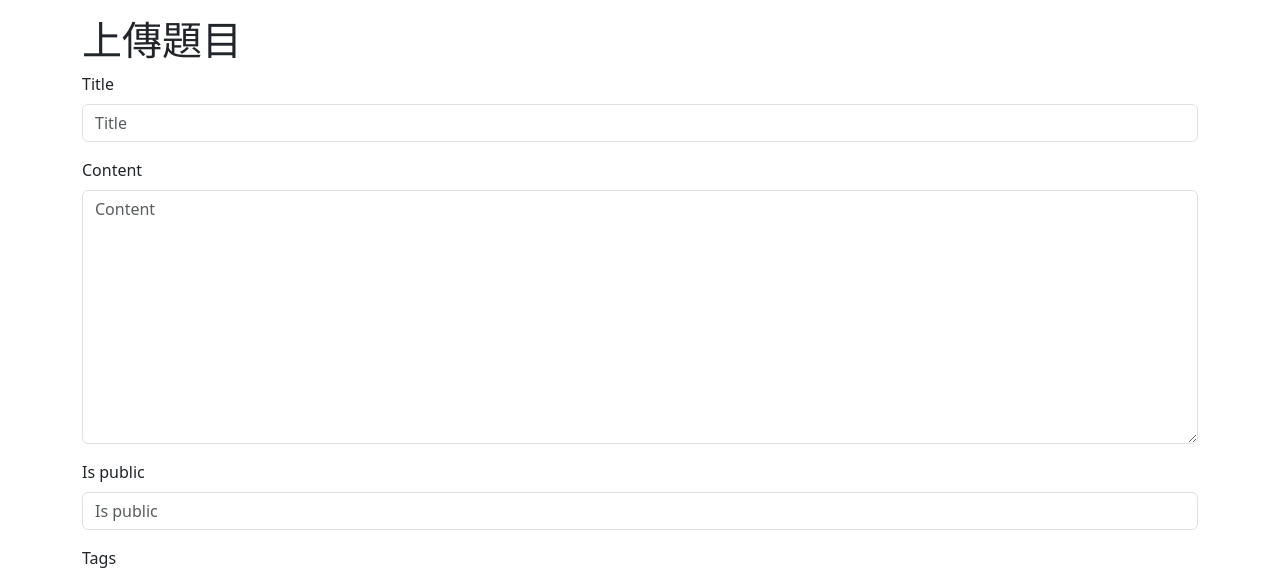
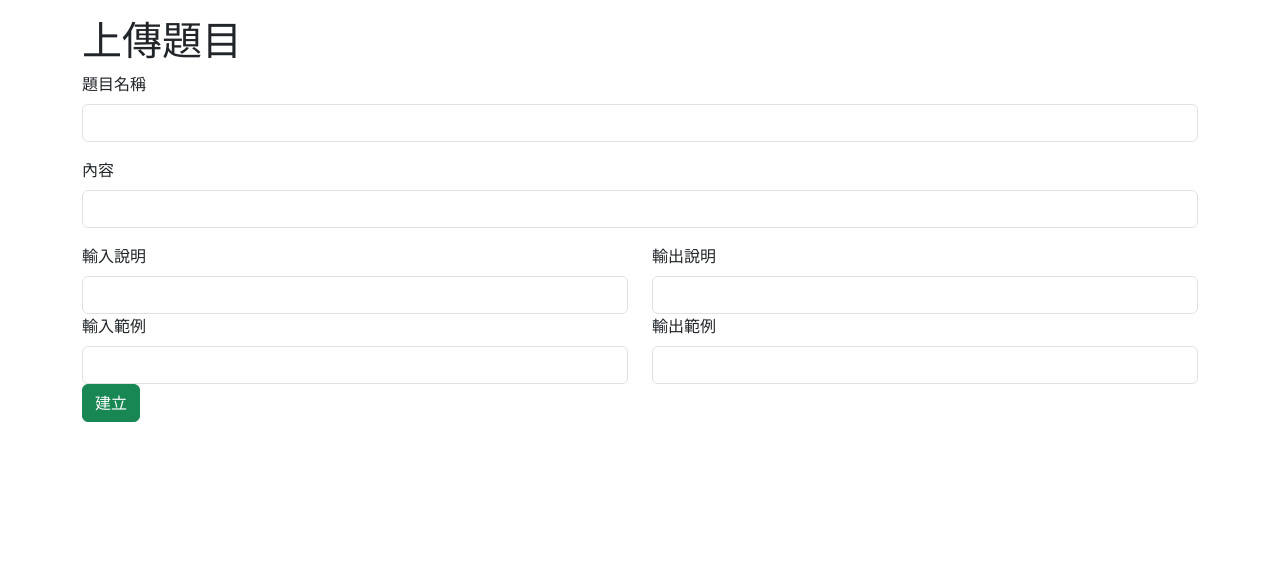
Before and after one commit to 10856045/112505_MFAI, a Django app: page /post-create/ in a window 1280 px wide. Shown: the part 56-634 px from the top of the page. Run offline with Django 4.2, Linux system fonts and the light colour scheme; data that the repository does not hold is empty; some libraries are stand-ins or nearby versions.

Commit message:
上傳題目

```diff
--- /dev/null
+++ b/first/templates/_post_form_topic.html
@@ -0,0 +1,45 @@
+{% load django_bootstrap5 %}
+
+<form enctype="multipart/form-data" action="" method="POST">
+  {% csrf_token %}
+
+  <form>
+    <div class="mb-3">
+      <label for="exampleInputEmail1" class="form-label">題目名稱</label>
+      <input type="name" class="form-control" id="exampleInputEmail1" aria-describedby="emailHelp">
+    </div>
+
+    <div class="mb-3">
+      <label for="exampleInputPassword1" class="form-label">內容</label>
+      <input type="password" class="form-control" id="exampleInputPassword1">
+    </div>
+
+    <div class="row">
+      <div class="col">
+        <label for="exampleInputPassword1" class="form-label">輸入說明</label>
+        <input type="text" class="form-control" aria-label="First name">
+      </div>
+      <div class="col">
+        <label for="exampleInputPassword1" class="form-label">輸出說明</label>
+        <input type="text" class="form-control" aria-label="Last name">
+      </div>
+    </div>
+
+    <div class="row">
+      <div class="col">
+        <label for="exampleInputPassword1" class="form-label">輸入範例</label>
+        <input type="text" class="form-control" aria-label="First name">
+      </div>
+      <div class="col">
+        <label for="exampleInputPassword1" class="form-label">輸出範例</label>
+        <input type="text" class="form-control" aria-label="Last name">
+      </div>
+    </div>
+
+
+  </form>
+
+
+    {% bootstrap_button button_type="submit" content=submit_text button_class="btn-success" %}
+
+</form>
--- a/first/templates/post_create.html
+++ b/first/templates/post_create.html
@@ -2,5 +2,5 @@
 
 {% block body %}
   <h1>上傳題目</h1>
-  {% include '_post_form.html' with submit_text='建立' %}
+  {% include '_post_form_topic.html' with submit_text='建立' %}
 {% endblock body %}
```
